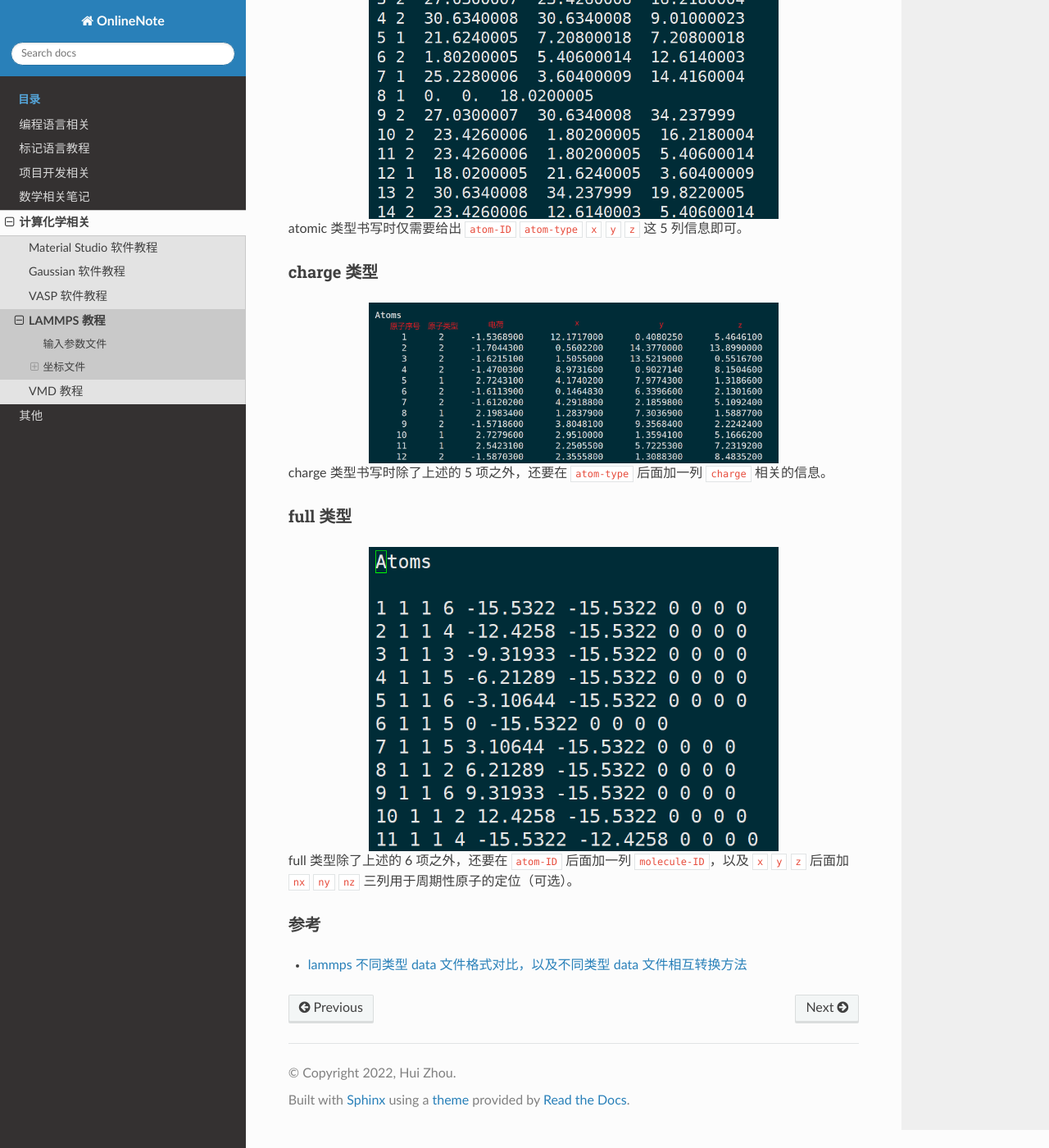
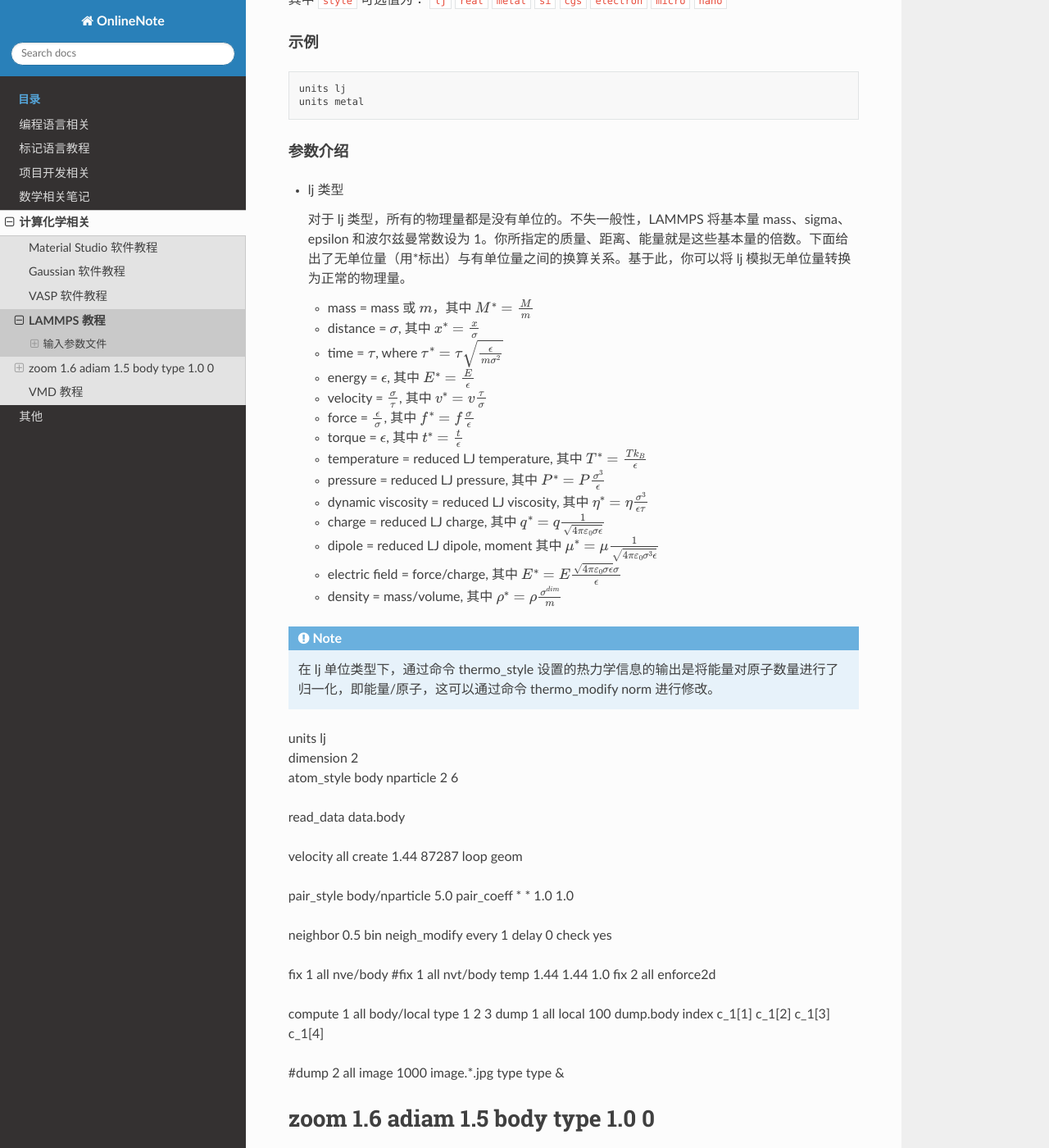
Before and after one commit to Rasic2/CodeNote, a Sphinx documentation site: the page built from docs/source/chemistry/lammps.md, in a window 1280 px wide and 1400 px high, scrolled down 627 px. Shown: the whole window at 82% size. Built offline with Sphinx 7.4.7 and the Read the Docs theme 2.0.0, drawn with Linux system fonts in a browser that asks for light colours; some of the changed text lies outside the part shown.

Commit message:
add unit command in lammps.md

````diff
--- a/docs/source/chemistry/lammps.md
+++ b/docs/source/chemistry/lammps.md
@@ -3,6 +3,82 @@
 [LAMMPS](https://www.lammps.org/) 作为一个经典的分子动力学程序，可以模拟液体中的粒子，固体和气体的系综，也可以采用不同的力场和边界条件来模拟全原子，聚合物，生物，金属，粒状和粗料化体系；其可以计算的体系小至几个粒子，大到上百万甚至是上亿个粒子。
 
 ## 输入参数文件
+
+LAMMPS 的输入参数文件其实是通过一系列命令来定义的，下面将对一些常用的命令进行介绍。
+
+### units 命令
+
+`units` 命令用来定义模拟过程中使用的**单位**类型，它决定了所有输入脚本、数据文件和所有输出到屏幕、日志文件以及 `dump` 文件中物理量的单位。
+
+#### 语法
+
+```bash
+units style
+```
+
+其中 `style` 可选值为： `lj` `real` `metal` `si` `cgs` `electron` `micro` `nano`
+
+#### 示例
+
+```bash
+units lj
+units metal
+```
+
+#### 参数介绍
+
+- lj 类型
+
+  对于 lj 类型，所有的物理量都是没有单位的。不失一般性，LAMMPS 将基本量 mass、sigma、epsilon 和波尔兹曼常数设为 1。你所指定的质量、距离、能量就是这些基本量的倍数。下面给出了无单位量（用\*标出）与有单位量之间的换算关系。基于此，你可以将 lj 模拟无单位量转换为正常的物理量。
+
+  - mass = mass 或 $m$，其中 $M^* = \frac{M}{m}$
+  - distance = $\sigma$, 其中 $x^* = \frac{x}{\sigma}$
+  - time = $\tau$, where $\tau^* = \tau \sqrt{\frac{\epsilon}{m \sigma^2}}$
+  - energy = $\epsilon$, 其中 $E^* = \frac{E}{\epsilon}$
+  - velocity = $\frac{\sigma}{\tau}$, 其中 $v^* = v \frac{\tau}{\sigma}$
+  - force = $\frac{\epsilon}{\sigma}$, 其中 $f^* = f \frac{\sigma}{\epsilon}$
+  - torque = $\epsilon$, 其中 $t^* = \frac{t}{\epsilon}$
+  - temperature = reduced LJ temperature, 其中 $T^* = \frac{T k_B}{\epsilon}$
+  - pressure = reduced LJ pressure, 其中 $P^* = P \frac{\sigma^3}{\epsilon}$
+  - dynamic viscosity = reduced LJ viscosity, 其中 $\eta^* = \eta \frac{\sigma^3}{\epsilon \tau}$
+  - charge = reduced LJ charge, 其中 $q^* = q \frac{1}{\sqrt{4 \pi \varepsilon_0 \sigma \epsilon}}$
+  - dipole = reduced LJ dipole, moment 其中 $\mu^* = \mu \frac{1}{\sqrt{4 \pi \varepsilon_0 \sigma^3 \epsilon}}$
+  - electric field = force/charge, 其中 $E^* = E \frac{\sqrt{4 \pi \varepsilon_0 \sigma \epsilon} \sigma}{\epsilon}$
+  - density = mass/volume, 其中 $\rho^* = \rho \frac{\sigma^{dim}}{m}$
+
+:::{note}
+在 lj 单位类型下，通过命令 thermo_style 设置的热力学信息的输出是将能量对原子数量进行了归一化，即能量/原子，这可以通过命令 thermo_modify norm 进行修改。
+:::
+
+units lj
+dimension 2
+atom_style body nparticle 2 6
+
+read_data data.body
+
+velocity all create 1.44 87287 loop geom
+
+pair_style body/nparticle 5.0
+pair_coeff \* \* 1.0 1.0
+
+neighbor 0.5 bin
+neigh_modify every 1 delay 0 check yes
+
+fix 1 all nve/body
+#fix 1 all nvt/body temp 1.44 1.44 1.0
+fix 2 all enforce2d
+
+compute 1 all body/local type 1 2 3
+dump 1 all local 100 dump.body index c_1[1] c_1[2] c_1[3] c_1[4]
+
+#dump 2 all image 1000 image.\*.jpg type type &
+
+# zoom 1.6 adiam 1.5 body type 1.0 0
+
+#dump_modify 2 pad 5
+
+thermo 100
+run 10000
 
 ## 坐标文件
 
@@ -11,7 +87,7 @@
 ### atomic 类型
 
 ```{image} lammps.png
-:width: 500
+:width: 400
 :align: center
 ```
 
@@ -29,7 +105,7 @@ charge 类型书写时除了上述的 5 项之外，还要在 `atom-type` 后面
 ### full 类型
 
 ```{image} lammps3.png
-:width: 500
+:width: 400
 :align: center
 ```
 
````
Also changed, not shown: docs/source/markup.md (+15 -6 lines).
